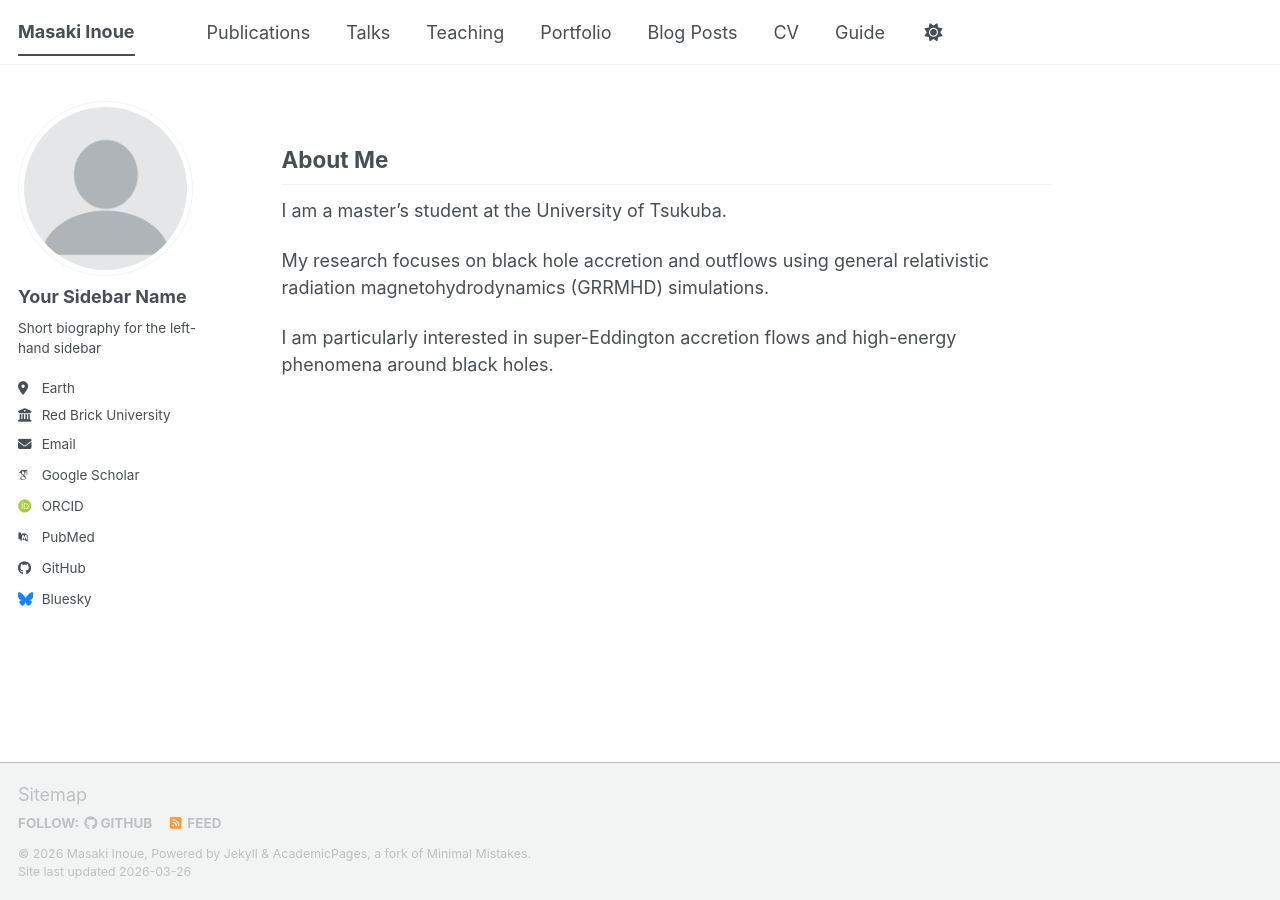
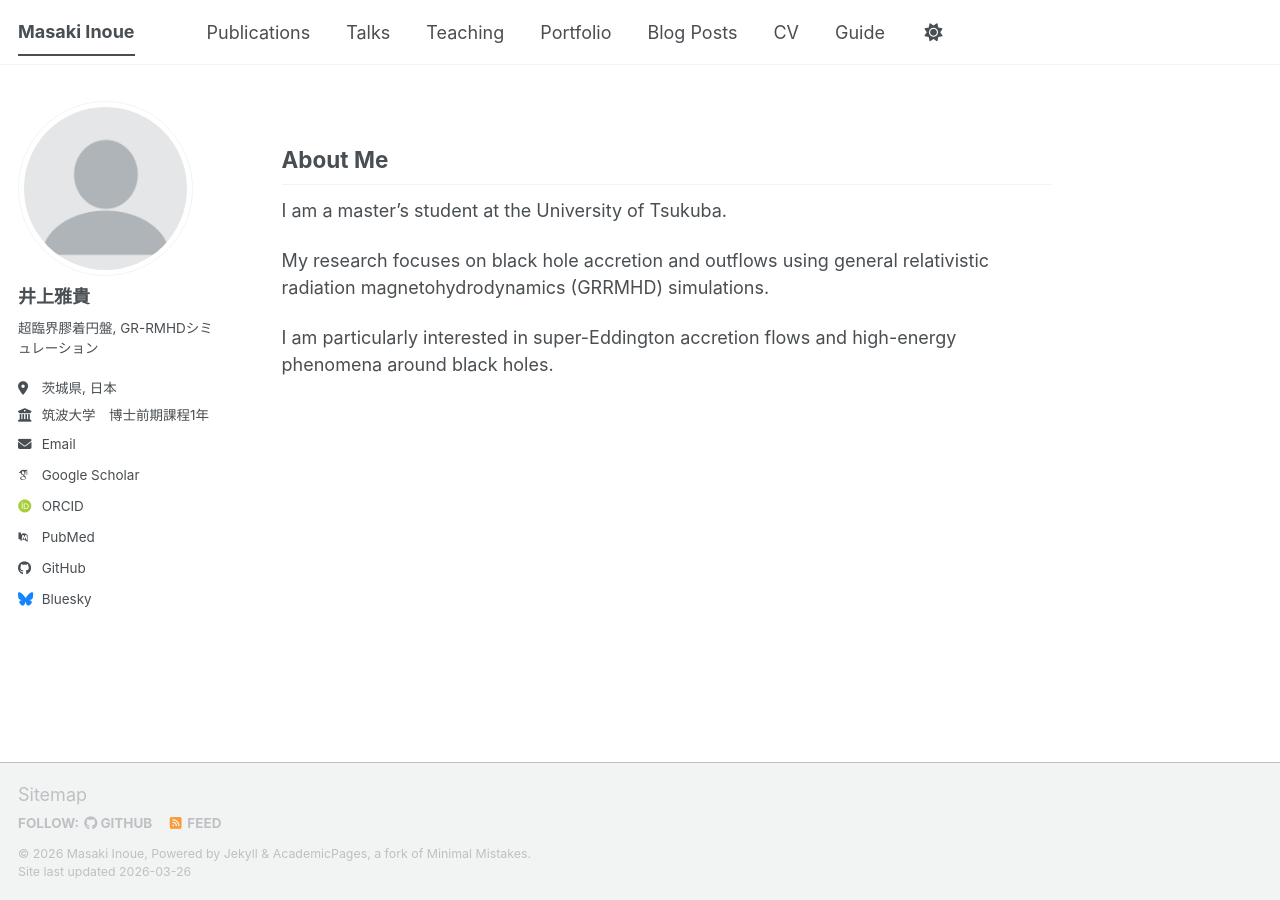
Before and after one commit to Masaki206/Masaki206.github.io, a Jekyll site: the page built from index.md, in a window 1280 px wide. Built offline with Jekyll 4.4.1, drawn with Linux system fonts in a browser that asks for light colours; some web fonts are replaced; a script bundle is joined from its source files by our own code; library files that are not in the unit come from our copies.

Commit message:
Update _config.yml

```diff
--- a/_config.yml
+++ b/_config.yml
@@ -26,13 +26,13 @@
 author:
   # Biographic information
   avatar           : "profile.png"
-  name             : "Your Sidebar Name"
+  name             : "井上雅貴"
   pronouns         : # example: "she/her"
-  bio              : "Short biography for the left-hand sidebar"
-  location         : "Earth"
-  employer         : "Red Brick University"
+  bio              : "超臨界膠着円盤, GR-RMHDシミュレーション"
+  location         : "茨城県, 日本"
+  employer         : "筑波大学　博士前期課程1年　宇宙物理理論研究室　大須賀グループ"
   uri              : # URL
-  email            : "none@example.org"
+  email            : "masaki@ccs.tsukuba.ac.jp"
 
   # Academic websites
   academia         : # URL
```
